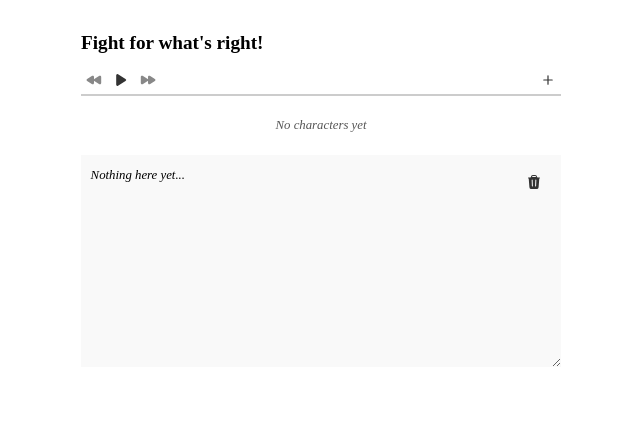
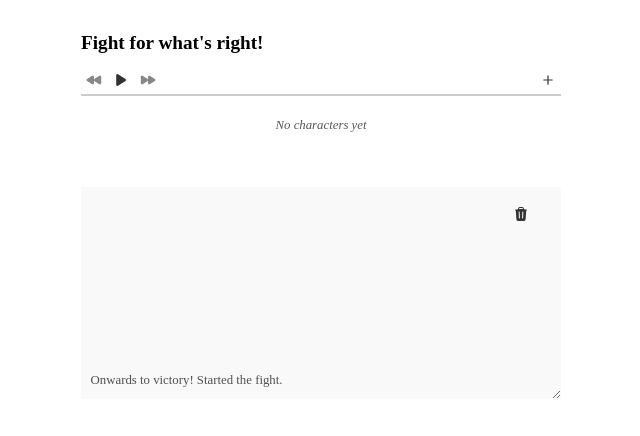
Before and after one commit to maradotwebp/initiative, a Vue app: page / in a window 1280 px wide. Both pictures are taken after a click on the button 439 px from the left and 80 px from the top of the page. Shown: the top 436 px of the page, without its empty margins (319-959 px from the left). Built offline with nearby package versions, Linux system fonts and the light colour scheme; a web font is replaced by a local one.

Commit message:
improve changelog

```diff
--- a/src/App.vue
+++ b/src/App.vue
@@ -36,7 +36,7 @@ function copyCharacter(character: CharacterState) {
 const changelog = useLocalStorage<ChangelogEntry[]>("changelog", []);
 
 function addChangelogEntry(entry: ChangelogEntry) {
-  changelog.value = [entry, ...changelog.value];
+  changelog.value.push(entry);
 }
 
 function clearChangelog() {
@@ -55,6 +55,7 @@ const title = titles[Math.floor(Math.random() * titles.length)];
 
 <template>
   <div class="main">
+    <div>
       <h1>{{title}}</h1>
       <CharacterList
           :characters="characters"
@@ -63,6 +64,7 @@ const title = titles[Math.floor(Math.random() * titles.length)];
           @copy="copyCharacter"
           @changelog="addChangelogEntry"
       />
+    </div>
     <Changelog :changelog="changelog" @clear="clearChangelog" />
   </div>
 </template>
@@ -74,6 +76,10 @@ const title = titles[Math.floor(Math.random() * titles.length)];
   padding: 1.2em 0.6em;
 }
 
+.main > * + * {
+  margin-top: 2em;
+}
+
 h1 {
   font-size: 1.2em;
 }
--- a/src/components/Changelog.vue
+++ b/src/components/Changelog.vue
@@ -2,27 +2,38 @@
 import {ChangelogEntry} from "../core/changelog";
 import IconButton from "./IconButton.vue";
 import { TrashIcon } from '@heroicons/vue/24/solid';
+import {computed} from "vue";
 
-defineProps<{
+const props = defineProps<{
   changelog: ChangelogEntry[]
 }>();
 
 const emit = defineEmits<{
   clear: []
 }>();
+
+const reversedChangelog = computed(() => {
+  const arr = [...props.changelog];
+  arr.reverse();
+  return arr;
+});
 </script>
 
 <template>
   <div class="changelog">
+    <div ref="scroll" class="scroll">
       <TransitionGroup name="list">
-      <div class="entry" v-for="(entry, index) of changelog" :key="index">
+        <div class="entry" v-for="(entry, index) of reversedChangelog" :key="index">
           <div class="msg">{{entry.msg}}</div>
           <div class="children">
             <p class="child" v-for="child of entry.children">{{child}}</p>
           </div>
         </div>
+        <span class="entry" v-if="changelog.length === 0">
+          <i>No events yet... End a turn to watch events end up here!</i>
+        </span>
       </TransitionGroup>
-    <span class="entry" v-if="changelog.length === 0"><i>Nothing here yet...</i></span>
+    </div>
     <IconButton title="Clear logs" class="trash" @click="emit('clear')">
       <TrashIcon />
     </IconButton>
@@ -32,19 +43,24 @@ const emit = defineEmits<{
 <style>
 .changelog {
   background-color: #f9f9f9;
+
+  position: relative;
+}
+
+.scroll {
   padding: .6em;
-
+  overflow-y: scroll;
   height: 12em;
-  overflow: auto;
   resize: vertical;
 
-  position: relative;
+  display: flex;
+  flex-direction: column-reverse;
 }
 
 .trash {
   position: absolute;
   top: 1em;
-  right: 1em;
+  right: 2em;
 }
 
 .entry {
--- a/src/components/CharacterList.vue
+++ b/src/components/CharacterList.vue
@@ -34,6 +34,7 @@ function toggleInFight() {
   } else {
     tracker.value = startedFight(sortedCharacters.value);
     charactersBeforeEndOfTurn.value = structuredClone(toRawDeep(props.characters));
+    emit('changelog', { msg: "Onwards to victory! Started the fight.", children: [] });
   }
 }
 
--- a/src/core/changelog.ts
+++ b/src/core/changelog.ts
@@ -8,16 +8,34 @@ export interface ChangelogEntry {
 export function compileChangelogChildren(before: CharacterState[], after: CharacterState[]): ChangelogEntry['children'] {
   const messages: string[] = [];
 
+  // Log all newly added characters.
+  for (const afterCharacter of after) {
+    if(!before.find(c => c.id === afterCharacter.id)) {
+      messages.push(`${afterCharacter.name} appeared, mysteriously.`);
+    }
+  }
+
   for(let i = 0; i < before.length; i++) {
     const beforeChar = before[i];
     const afterChar = after.find(c => c.id === beforeChar.id);
     if(!afterChar) {
       messages.push(`${beforeChar.name} disappeared, mysteriously.`);
+      continue;
+    }
+
+    if(beforeChar.hp.current <= 0 && afterChar.hp.current > 0) {
+      messages.push(`${afterChar.name} resurrected with ${afterChar.hp.current} HP.`);
+    } else if (beforeChar.hp.current > 0 && afterChar.hp.current <= 0) {
+      messages.push(`${afterChar.name} died.`);
     } else if(beforeChar.hp.current < afterChar.hp.current) {
       messages.push(`${afterChar.name} healed ${afterChar.hp.current - beforeChar.hp.current} HP.`);
     } else if(beforeChar.hp.current > afterChar.hp.current) {
       messages.push(`${afterChar.name} received ${beforeChar.hp.current - afterChar.hp.current} points of damage.`);
     }
+
+    if(beforeChar.initiative !== afterChar.initiative) {
+      messages.push(`${afterChar.name} changed initiative from ${beforeChar.initiative} to ${afterChar.initiative}.`);
+    }
   }
 
   return messages;
```
Lines whose indentation alone changed are shown as unchanged.
